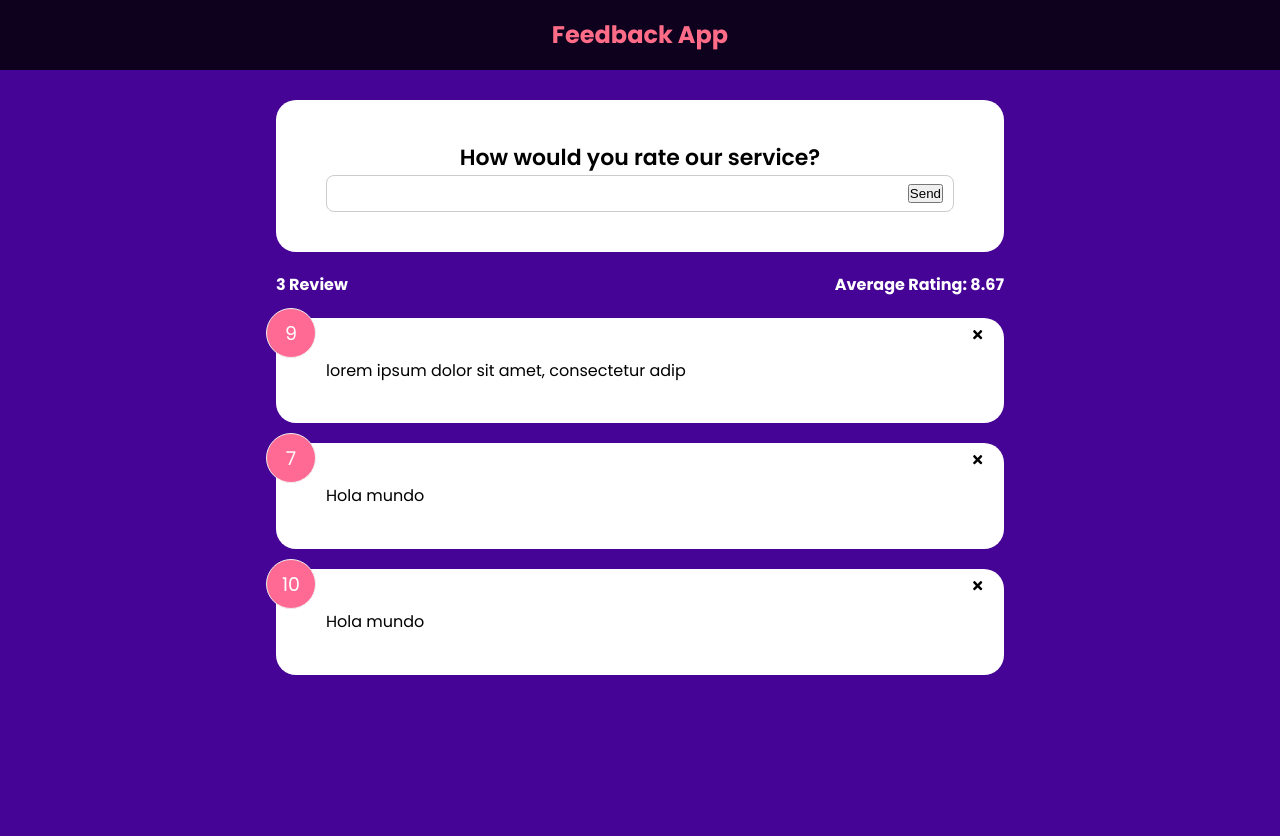
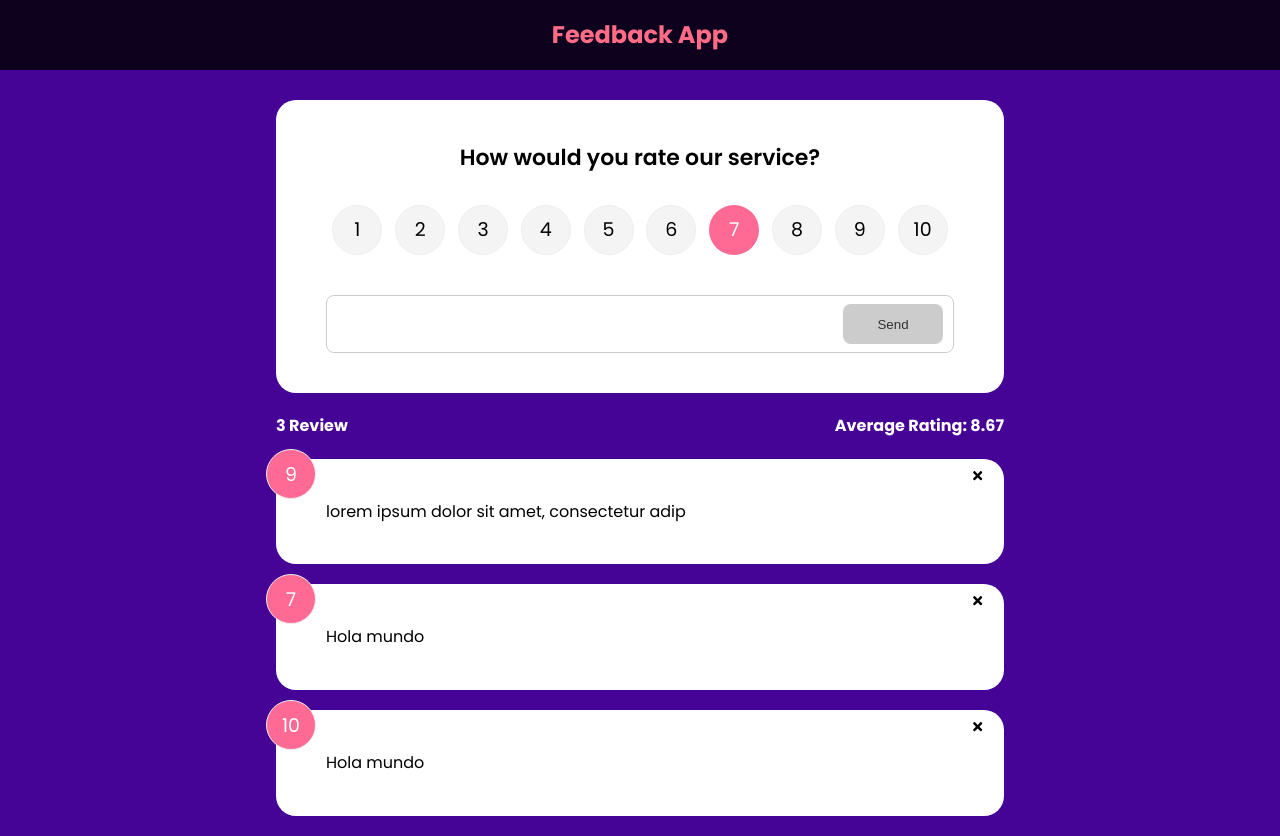
Before and after one commit to diegodvfe/erp-js, a React (Vite) app: page / in a window 1280 px wide. Before the commit the page ends 800 px from the top, so only its background shows below. Built offline with nearby package versions, Linux system fonts and the light colour scheme.

Commit message:
add new form function

```diff
--- a/package.json
+++ b/package.json
@@ -9,9 +9,12 @@
     "preview": "vite preview"
   },
   "dependencies": {
+    "framer-motion": "^7.6.15",
     "react": "^18.2.0",
     "react-dom": "^18.2.0",
-    "react-icons": "^4.6.0"
+    "react-icons": "^4.6.0",
+    "react-router-dom": "^6.4.3",
+    "uuid": "^9.0.0"
   },
   "devDependencies": {
     "@types/react": "^18.0.24",
--- a/src/App.jsx
+++ b/src/App.jsx
@@ -5,11 +5,18 @@
 import FeedbackList from './components/FeedbackList';
 import FeedbackStats from './components/FeedbackStats';
 import FeedbackForm from './components/FeedbackForm';
+import {v4 as uuidv4} from 'uuid'
 
 import { useState } from 'react';
 
 function App() {
   const [feedback, setFeedback] = useState(FeedbackData);
+
+  const addFeedback = (newFeedback) => {
+    newFeedback.id = uuidv4()
+    setFeedback([newFeedback, ...feedback])
+  }
+
 
   const deleteFeedback = (id) => {
     // console.log("App", id)
@@ -18,11 +25,12 @@
     }
   };
 
+
   return (
     <>
       <Header />
       <div className="container">
-        <FeedbackForm />
+        <FeedbackForm handleAdd={addFeedback} />
         <FeedbackStats feedback={feedback} />
 
         <FeedbackList feedback={feedback} deleteHandle={deleteFeedback} />
--- /dev/null
+++ b/src/components/Button.jsx
@@ -0,0 +1,17 @@
+import React from "react";
+
+function Button({children, version, type, isDisabled}) {
+  return (
+    <button type={type} disabled={isDisabled} className={`btn btn-${version}`}>
+        {children}
+    </button>
+  )
+}
+
+Button.defaultProps = {
+    version: "primary",
+    type: "button",
+    isDisabled: false
+}
+
+export default Button;
--- a/src/components/FeedbackForm.jsx
+++ b/src/components/FeedbackForm.jsx
@@ -1,28 +1,65 @@
 import React from 'react';
 import Card from './share/Card';
 import { useState } from 'react';
+import Button from './Button';
+import RatingSelect from './RatingSelect';
 
-function FeedbackForm() {
+function FeedbackForm({handleAdd}) {
   const [text, setText] = useState(' ');
+  const [rating, setRating] = useState(' ');
+
+  const [btnDisabled, setBtnDisabled] = useState(true);
+  const [message, setMessage] = useState('');
 
   const handleChange = (e) => {
+    // validation
+    if (text === '') {
+      setBtnDisabled(true);
+      setMessage(null);
+    } else if (text !== '' && text.trim().length <= 10) {
+      setMessage(' Text must be at least 10 characters');
+      setBtnDisabled(true);
+    } else {
+      setMessage(null);
+      setBtnDisabled(false);
+    }
+
     setText(e.target.value);
   };
 
+  const handleSubmit = (e) => {
+    e.preventDefault();
+    if(text.trim().length > 10){
+      // variable para guardar las guardar
+      const newFeedback = {
+        text,
+        rating
+      }
+      handleAdd(newFeedback)
+
+      setText("")
+    }
+  }
+
   return (
     <Card reverse={false}>
-      <form action="">
+      <form onSubmit={handleSubmit}>
         <h2> How would you rate our service?</h2>
         {/*  */}
+        <RatingSelect select={(rating)=> setRating(rating)} />
         <div className="input-group">
           <input
             onChange={handleChange}
             type="text"
-            placeholder="write your review"
+            placeholder="Write your review, please"
             value={text}
           />
-          <button type="submit">Send</button>
+          <Button type="submit" isDisabled={btnDisabled}>
+            Send
+          </Button>
         </div>
+
+        {message && <div className="message">{message}</div>}
       </form>
     </Card>
   );
--- a/src/components/FeedbackList.jsx
+++ b/src/components/FeedbackList.jsx
@@ -1,4 +1,5 @@
 import React from 'react'
+import {motion, AnimatePresence} from "framer-motion"
 import Feedback from "./Feedback"
 
 function FeedbackList({ feedback, deleteHandle }) {
@@ -8,12 +9,16 @@
 
   return (
     <div className="feedback-list">
-        {feedback.map((item) => (
+      <AnimatePresence>
+      {feedback.map((item) => (
           // <div>{item.rating}</div>
-          <Feedback key={item.id} item={item}
-          deleteHandle={deleteHandle}
-          />
+          <motion.div key={item.id} initial={{opacity:0}} animate={{opacity:1}} exit={{opacity:0}}>
+              <Feedback key={item.id} item={item}
+              deleteHandle={deleteHandle}
+              />
+          </motion.div>
         ))}
+      </AnimatePresence>
     </div>
   )
 
--- /dev/null
+++ b/src/components/RatingSelect.jsx
@@ -0,0 +1,128 @@
+import React from 'react';
+import { useState } from 'react';
+
+function RatingSelect({ select }) {
+  const [selected, setSelected] = useState(7);
+
+  const handleChange = (e) => {
+    setSelected(+e.currentTarget.value);
+    select(+e.currentTarget.value);
+  };
+
+  return (
+    <ul className="rating">
+      <li>
+        <input
+          type="radio"
+          id="num1"
+          name="rating"
+          value="1"
+          onChange={handleChange}
+          checked={selected === 1}
+        />
+        <label htmlFor="num1">1</label>
+      </li>
+      <li>
+        <input
+          type="radio"
+          id="num2"
+          name="rating"
+          value="2"
+          onChange={handleChange}
+          checked={selected === 2}
+        />
+        <label htmlFor="num2">2</label>
+      </li>
+      <li>
+        <input
+          type="radio"
+          id="num3"
+          name="rating"
+          value="3"
+          onChange={handleChange}
+          checked={selected === 3}
+        />
+        <label htmlFor="num3">3</label>
+      </li>
+      <li>
+        <input
+          type="radio"
+          id="num4"
+          name="rating"
+          value="4"
+          onChange={handleChange}
+          checked={selected === 4}
+        />
+        <label htmlFor="num4">4</label>
+      </li>
+      <li>
+        <input
+          type="radio"
+          name="rating"
+          id="num5"
+          value="5"
+          onChange={handleChange}
+          checked={selected === 5}
+        />
+        <label htmlFor="num5">5</label>
+      </li>
+      <li>
+        <input
+          type="radio"
+          name="rating"
+          id="num6"
+          value="6"
+          onChange={handleChange}
+          checked={selected === 6}
+        />
+        <label htmlFor="num6">6</label>
+      </li>
+      <li>
+        <input
+          type="radio"
+          name="rating"
+          id="num7"
+          value="7"
+          onChange={handleChange}
+          checked={selected === 7}
+        />
+        <label htmlFor="num7">7</label>
+      </li>
+      <li>
+        <input
+          type="radio"
+          name="rating"
+          id="num8"
+          value="8"
+          onChange={handleChange}
+          checked={selected === 8}
+        />
+        <label htmlFor="num8">8</label>
+      </li>
+      <li>
+        <input
+          type="radio"
+          name="rating"
+          id="num9"
+          value="9"
+          onChange={handleChange}
+          checked={selected === 9}
+        />
+        <label htmlFor="num9">9</label>
+      </li>
+      <li>
+        <input
+          type="radio"
+          name="rating"
+          id="num10"
+          value="10"
+          onChange={handleChange}
+          checked={selected === 10}
+        />
+        <label htmlFor="num10">10</label>
+      </li>
+    </ul>
+  );
+}
+
+export default RatingSelect;
```
Also changed, not shown: 1 other file (tests, documents, lock files or other folders).
